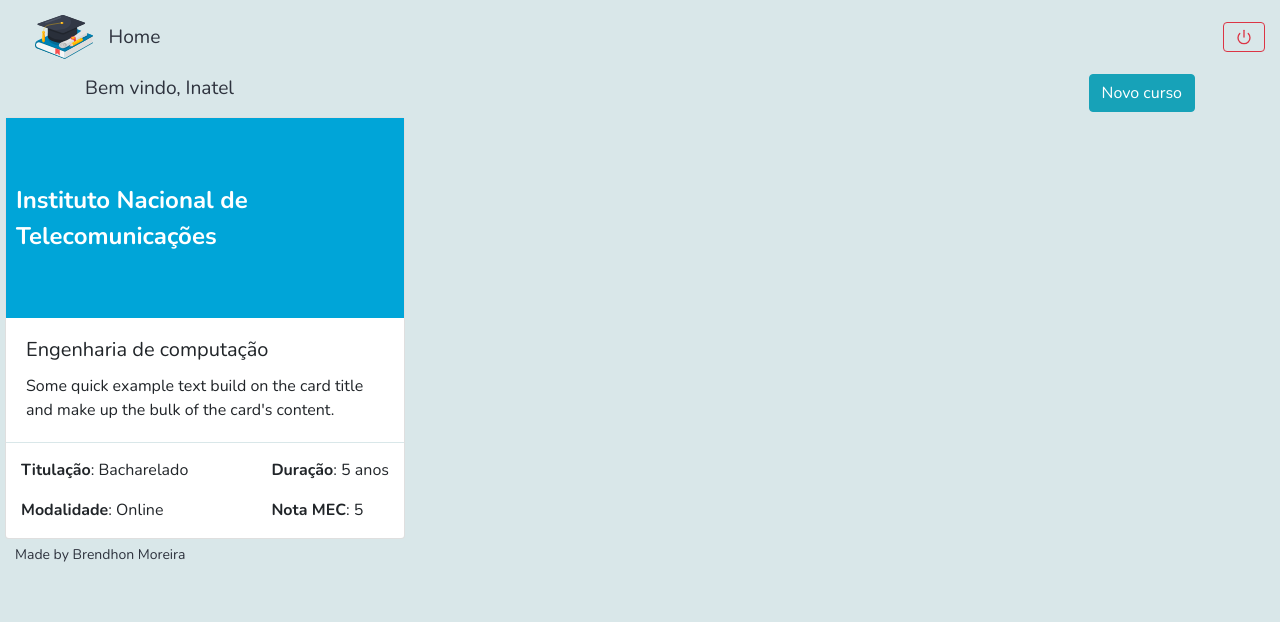
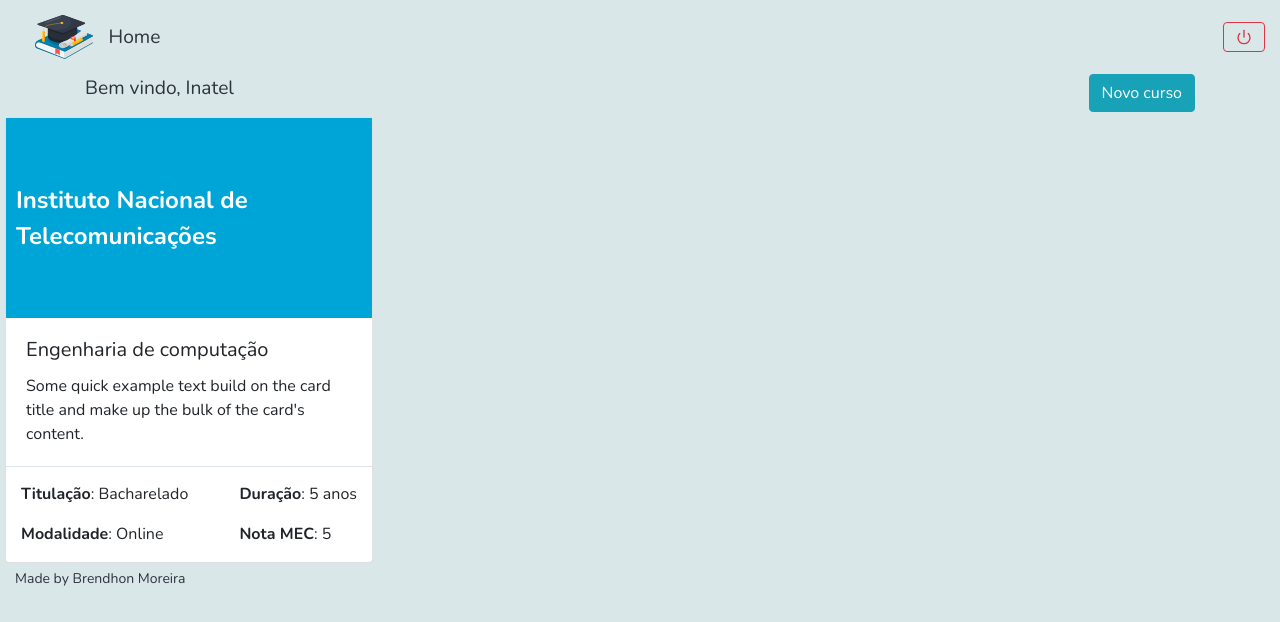
Before and after one commit to Brendhon/SearchFacul_Web, a React (Create React App) app: page /profile in a window 1280 px wide. Shown: the top 622 px of the page. Built offline with nearby package versions, Linux system fonts and the light colour scheme.

Commit message:
change: Card

```diff
--- a/src/components/Card/Card.css
+++ b/src/components/Card/Card.css
@@ -1,5 +1,5 @@
 .card-container {
-    width: 25rem;
+    width: 23rem;
     margin: 5px;
 }
 
--- a/src/components/Card/Card.jsx
+++ b/src/components/Card/Card.jsx
@@ -1,7 +1,5 @@
 import React from 'react'
 import './Card.css'
-
-import { FiClock, FiStar } from 'react-icons/fi';
 
 const Card = _ =>
     <div className="card card-container">
```
